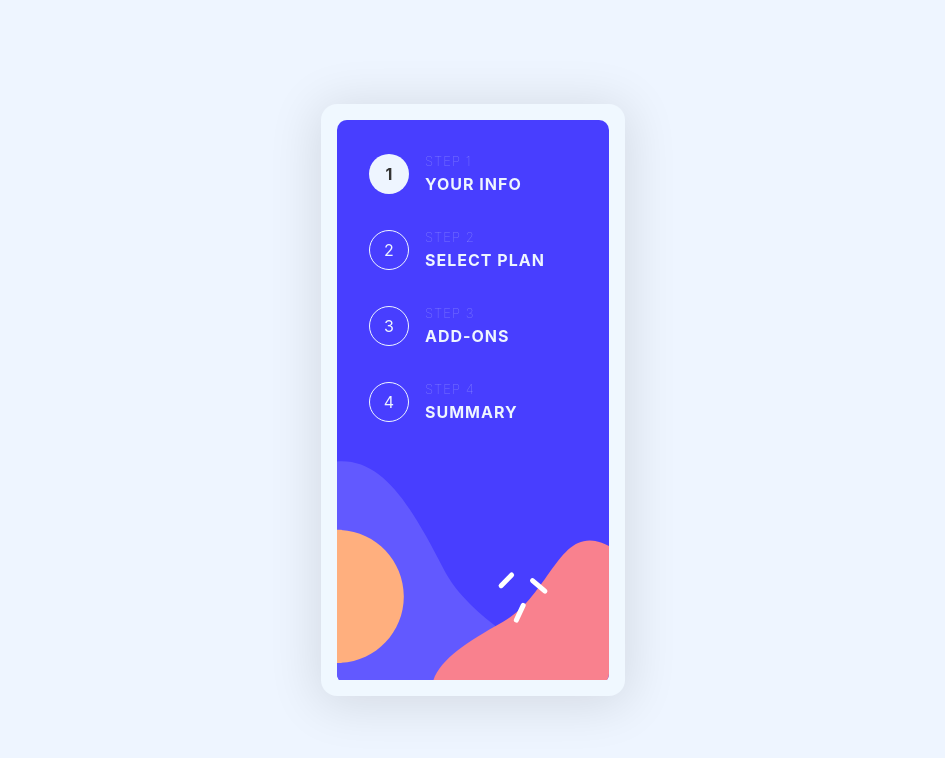
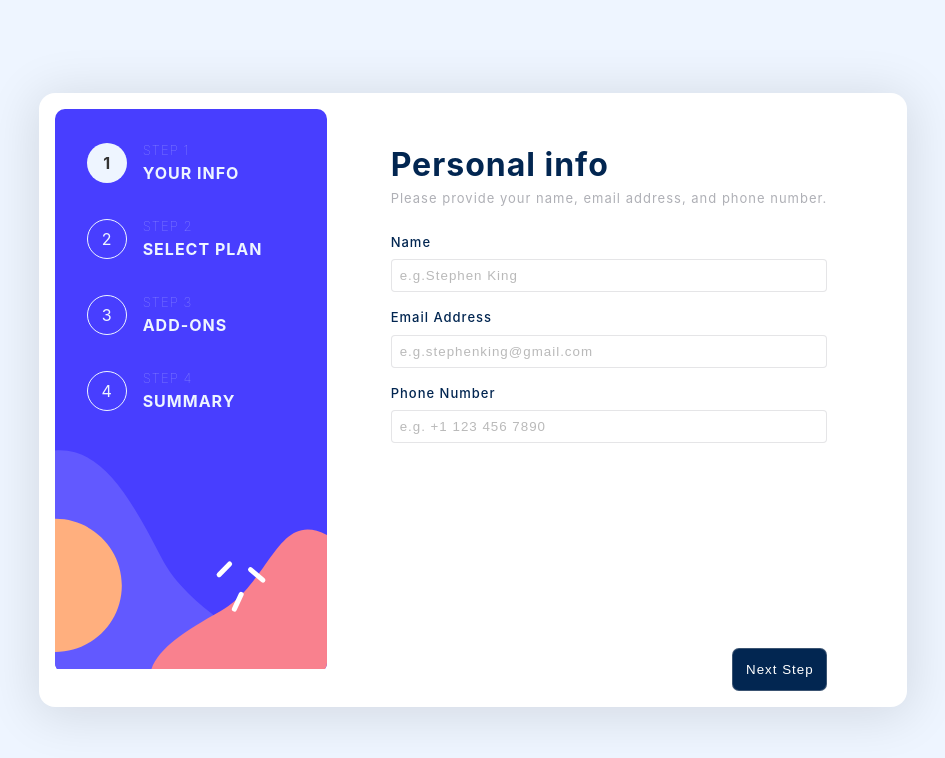
Before and after one commit to 1Tai7/multi-step-form, a React (Vite) app: page / in a window 1280 px wide. Shown: the top 758 px of the page, without its empty margins (167-1112 px from the left). Built offline with nearby package versions, Linux system fonts and the light colour scheme.

Commit message:
add personal info form

```diff
--- a/src/App.css
+++ b/src/App.css
@@ -7,7 +7,8 @@ body {
 }
 
 .form-container {
-  background-color: #f0f8ff;
+  display: flex;
+  background-color: #fff;
   padding: 1rem;
   border-radius: 1rem;
   -webkit-box-shadow: 0px 5px 50px 5px rgba(0, 0, 0, 0.17);
--- a/src/App.jsx
+++ b/src/App.jsx
@@ -1,4 +1,5 @@
 import "./App.css";
+import PersonalInfo from "./components/personalInfo/personalInfo";
 import Steps from "./components/steps/steps";
 //import Hi from "./components/hi";
 
@@ -11,6 +12,7 @@ function App() {
       <section className="form-container">
 
         <Steps />
+        <PersonalInfo/>
       </section>
 
       {/**
--- /dev/null
+++ b/src/components/personalInfo/personalInfo.css
@@ -0,0 +1,51 @@
+.personal-info-container {
+  padding: 2rem 4rem 0 4rem;
+  color: #022651;
+  letter-spacing: 1px;
+}
+.personal-info-container h2 {
+  font-size: xx-large;
+}
+.personal-info-container p {
+  color: #afb0b6;
+  font-size: small;
+  padding-bottom: 1.5rem;
+}
+.personal-info-container .form-info {
+  display: flex;
+  flex-direction: column;
+  padding-bottom: 1rem;
+}
+
+.personal-info-container label {
+  font-size: small;
+  font-weight: 500;
+  padding-bottom: 7px;
+}
+.personal-info-container input {
+  padding: 0.5rem;
+  letter-spacing: 1px;
+  color: #022651;
+  border: 1px solid #afb0b654;
+  border-radius: 4px;
+}
+
+.personal-info-container input::placeholder {
+  opacity: 0.5;
+}
+.personal-info-container .next-step-button {
+  width: 100%;
+  display: flex;
+  justify-content: end;
+  height: 29vh;
+  align-items: flex-end;
+}
+.personal-info-container .next-step-button input{
+    background-color: #022651;
+    color: #fff;
+    padding: 0.8rem;
+    border-radius: 7px;
+}
+.personal-info-container .next-step-button input:hover{
+background-color: #F9818D;
+}
--- /dev/null
+++ b/src/components/personalInfo/personalInfo.jsx
@@ -0,0 +1,42 @@
+import "./personalInfo.css";
+import PersonalInput from "./personalInput";
+const PersonalInfo = () => {
+  return (
+    <div className="personal-info-container">
+      <h2>Personal info</h2>
+      <p>Please provide your name, email address, and phone number.</p>
+      <form action="">
+        <PersonalInput
+          className="form-info"
+          htmlFor="name"
+          title="Name"
+          type="text"
+          name="name"
+          placeholder="e.g.Stephen King"
+        />
+
+        <PersonalInput
+          className="form-info"
+          htmlFor="email"
+          title="Email Address"
+          type="email"
+          name="email"
+          placeholder="e.g.stephenking@gmail.com"
+        />
+
+        <PersonalInput
+          className="form-info"
+          htmlFor="phoneNumber"
+          title="Phone Number"
+          type="number"
+          name="phoneNumber"
+          placeholder="e.g. +1 123 456 7890"
+        />
+      </form>
+      <div className="next-step-button">
+        <input type="submit" value="Next Step" />
+      </div>
+    </div>
+  );
+};
+export default PersonalInfo;
--- /dev/null
+++ b/src/components/personalInfo/personalInput.jsx
@@ -0,0 +1,17 @@
+/* eslint-disable react/prop-types */
+const PersonalInput = ({
+    className,
+  title,
+  htmlFor,
+  type,
+  name,
+  placeholder,
+}) => {
+  return (
+    <div className={className}>
+      <label htmlFor={htmlFor}>{title}</label>
+      <input type={type} name={name} placeholder={placeholder} />
+    </div>
+  );
+};
+export default PersonalInput;
```
